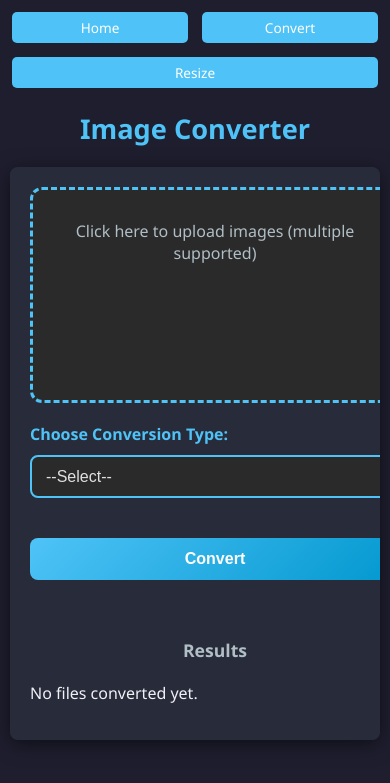
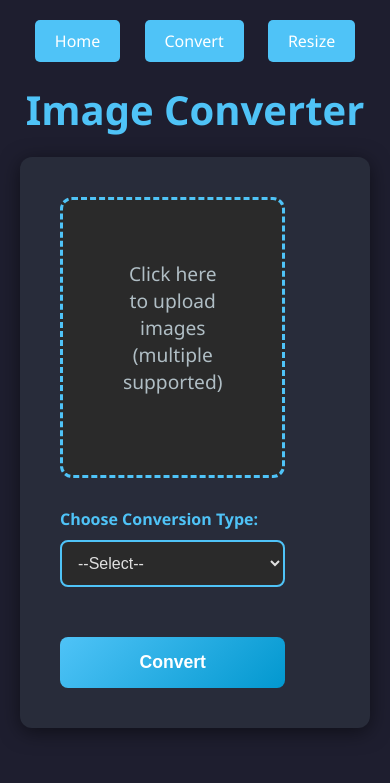
Before and after one commit to sohamjda2k9-ux/PDF-Transformer-, a Flask app: page /convert in a window 390 px wide. Shown: the top 783 px of the page. Run offline with Flask 3, Linux system fonts and the light colour scheme; some libraries are stand-ins or nearby versions.

Commit message:
Fix the pagee

```diff
--- a/templates/convert.html
+++ b/templates/convert.html
@@ -7,11 +7,10 @@
     <style>
         body {
             font-family: 'Segoe UI', Tahoma, Geneva, Verdana, sans-serif;
-            background-color: #1e1e2f;
+            background-color:  #1e1e2f;
             color: #f0f0f5;
             margin: 0;
             padding: 20px;
-            overflow-x: hidden; /* Prevent accidental horizontal scroll */
         }
         .navbar {
             text-align: center;
@@ -20,12 +19,11 @@
         .navbar nav a {
             display: inline-block;
             padding: 10px 20px;
-            margin: 0 5px;
+            margin: 0 10px;
             background-color: #4fc3f7;
             color: white;
             text-decoration: none;
             border-radius: 5px;
-            font-size: 0.9em;
         }
         .navbar nav a:hover {
             background-color: #0298cf;
@@ -83,7 +81,6 @@
             flex-wrap: wrap;
             gap: 10px;
             margin-top: 20px;
-            justify-content: center; /* Center previews */
         }
         .preview-thumbnail {
             max-width: 100px;
@@ -166,102 +163,6 @@
             color: #4fc3f7;
             margin-bottom: 10px;
         }
-
-        /* Mobile: Vertical stack for proper fit (mimics desktop proportions but portrait-optimized) */
-        @media (max-width: 768px) {
-            body {
-                padding: 10px;
-            }
-            h1 {
-                font-size: 2em; /* 80% of desktop for proportion */
-            }
-            .navbar nav {
-                display: flex;
-                flex-wrap: wrap;
-                justify-content: center;
-                gap: 10px;
-            }
-            .navbar nav a {
-                margin: 2px;
-                padding: 8px 15px; /* Compact but tappable */
-                flex: 1 1 120px; /* Even widths */
-                min-width: 100px;
-            }
-            .container {
-                flex-direction: column; /* Stack vertically—no rotation needed */
-                max-width: 100%;
-                border-radius: 8px;
-                overflow-x: auto; /* Optional subtle scroll if previews overflow */
-            }
-            .left-side, .right-side {
-                padding: 20px; /* Half padding for tightness */
-                width: 100%; /* Full width */
-            }
-            .vertical-line {
-                display: none; /* Hide; use horizontal if wanted: width:100%; height:2px; margin:20px auto; */
-            }
-            #upload-area {
-                padding: 30px 15px; /* Compact */
-                min-height: 150px; /* Maintain proportion */
-            }
-            #upload-area p {
-                font-size: 1em;
-            }
-            .preview-thumbnail {
-                max-width: 70px; /* Smaller to fit 4-5 per row */
-                max-height: 70px;
-            }
-            .select-box {
-                margin: 20px 0;
-            }
-            .select-box select {
-                padding: 10px;
-                font-size: 16px; /* Prevent zoom on iOS */
-            }
-            #convert-btn {
-                padding: 12px;
-                font-size: 1em;
-            }
-            .right-side h3 {
-                font-size: 1.1em;
-            }
-            .converted-item {
-                padding: 12px;
-                margin-bottom: 15px;
-            }
-            .converted-preview {
-                max-width: 120px; /* Proportional shrink */
-                max-height: 120px;
-            }
-            .filename {
-                font-size: 0.95em;
-            }
-            hr {
-                margin: 0 10px;
-            }
-        }
-
-        /* Ultra-small screens: Extra tweaks */
-        @media (max-width: 480px) {
-            h1 {
-                font-size: 1.7em;
-            }
-            .navbar nav a {
-                padding: 6px 12px;
-                font-size: 0.85em;
-            }
-            #preview-container {
-                gap: 5px;
-            }
-            .preview-thumbnail {
-                max-width: 60px;
-                max-height: 60px;
-            }
-            .converted-preview {
-                max-width: 100px;
-                max-height: 100px;
-            }
-        }
     </style>
 </head>
 <body>
@@ -277,11 +178,13 @@
 
     <div class="container">
         <section class="left-side">
+            <!-- Clickable upload area -->
             <div id="upload-area">
                 <p>Click here to upload images (multiple supported)</p>
                 <div id="preview-container"></div>
             </div>
 
+            <!-- Hidden input -->
             <form id="convert-form" action="/convert" method="post" enctype="multipart/form-data">
                 <input type="file" id="image-input" name="images" multiple accept="image/*" hidden>
 
@@ -328,10 +231,12 @@
         const previewContainer = document.getElementById('preview-container');
         const form = document.getElementById('convert-form');
 
+        // When area clicked → open file manager
         uploadArea.addEventListener('click', () => {
             fileInput.click();
         });
 
+        // Show previews when user selects files
         fileInput.addEventListener('change', () => {
             previewContainer.innerHTML = '';
             uploadArea.querySelector('p').style.display = 'none';
@@ -349,6 +254,7 @@
             });
         });
 
+        // Prevent empty submission
         form.addEventListener('submit', e => {
             if (!fileInput.files.length || !document.getElementById('convert-type').value) {
                 e.preventDefault();
```
